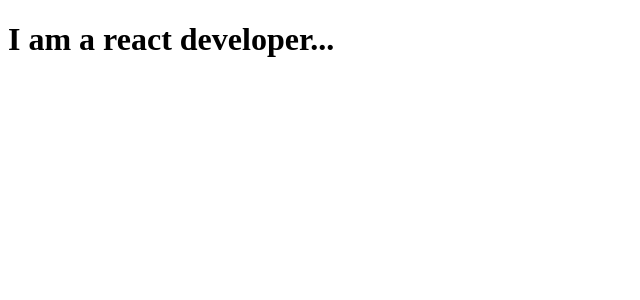
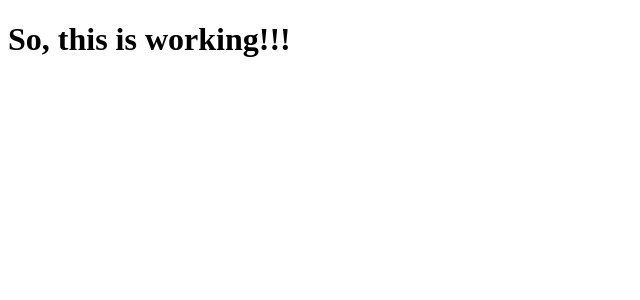
Before and after one commit to aman-kumar-rai/react-boilerplate, a React app: page / in a window 1280 px wide. Shown: the top 300 px of the page, without its empty margins (0-640 px from the left). Built offline with nearby package versions, Linux system fonts and the light colour scheme; the HTML template or start-up script is replaced by a standard one.

Commit message:
Installed webpack-dev-server and configured it in dev mode

```diff
--- a/package.json
+++ b/package.json
@@ -6,7 +6,7 @@
   "scripts": {
     "test": "echo \"Error: no test specified\" && exit 1",
     "build": "webpack --config webpack.config.prod.js",
-    "dev": "webpack --watch --config webpack.config.dev.js"
+    "dev": "webpack-dev-server --config webpack.config.dev.js"
   },
   "author": "Aman Kumar",
   "license": "ISC",
@@ -28,6 +28,7 @@
     "html-webpack-plugin": "^3.2.0",
     "webpack": "^4.29.0",
     "webpack-cli": "^3.2.1",
+    "webpack-dev-server": "^3.1.14",
     "webpack-merge": "^4.2.1"
   },
   "dependencies": {
--- a/src/App.js
+++ b/src/App.js
@@ -2,12 +2,10 @@ import React from 'react';
 
 
 class App extends React.Component{
-
     render(){
         return (
-            <h1>I am a react developer...</h1>
+            <h1>So, this is working!!!</h1>
         );
     }
 }
-
 export default App;
--- a/webpack.config.dev.js
+++ b/webpack.config.dev.js
@@ -3,5 +3,17 @@ const baseConfig = require('./webpack.config.base.js');
 
 // this is an object merge, so it is the same as Object.assign()...
 module.exports = merge(baseConfig, {
-    mode: "development"
+    mode: "development",
+
+    // configurations for the development server
+    devServer: {
+        port: 8976,
+        open: true,
+        publicPath: '/',
+        // allows access to app using local IP(in LAN)
+        // useLocalIp: true,
+        // enables hot module replacement feature...
+        // hot: true,
+        // https: true
+    }
 });
```
Also changed, not shown: 1 other file (tests, documents, lock files or other folders).
